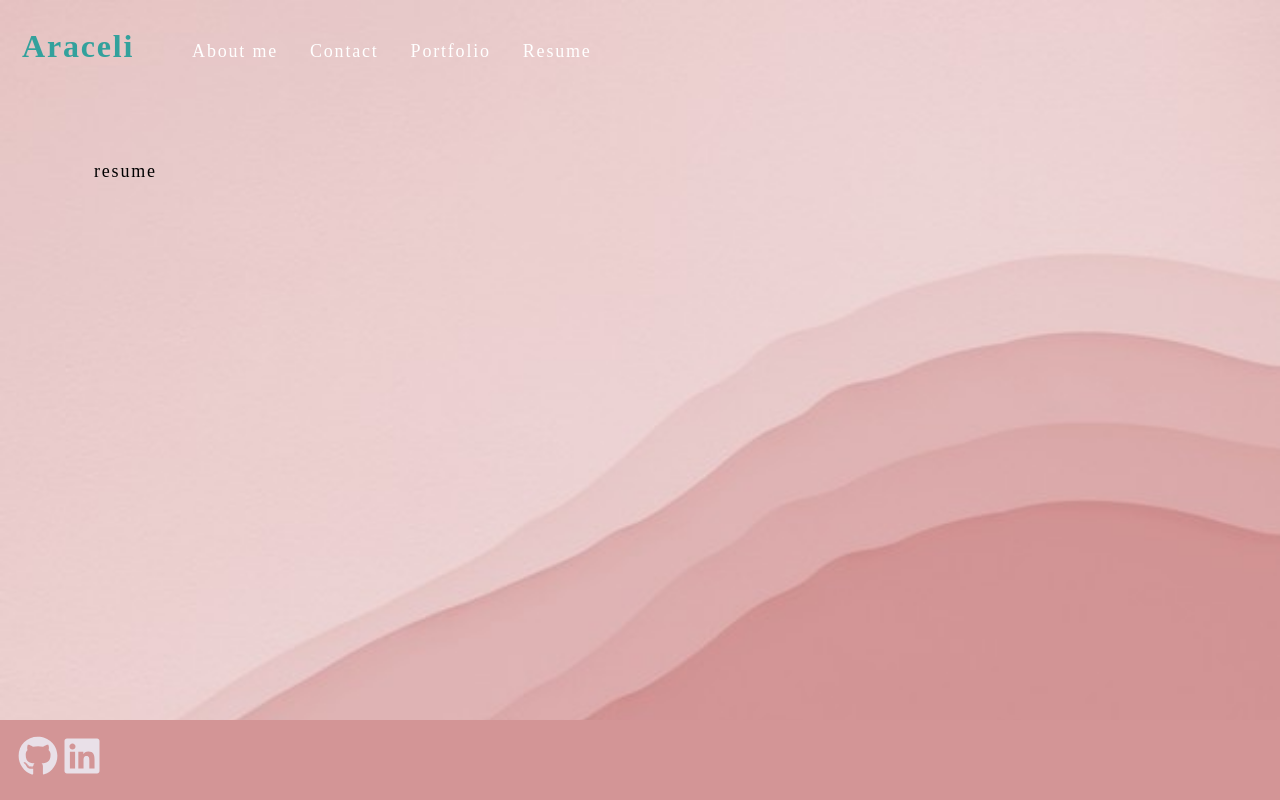
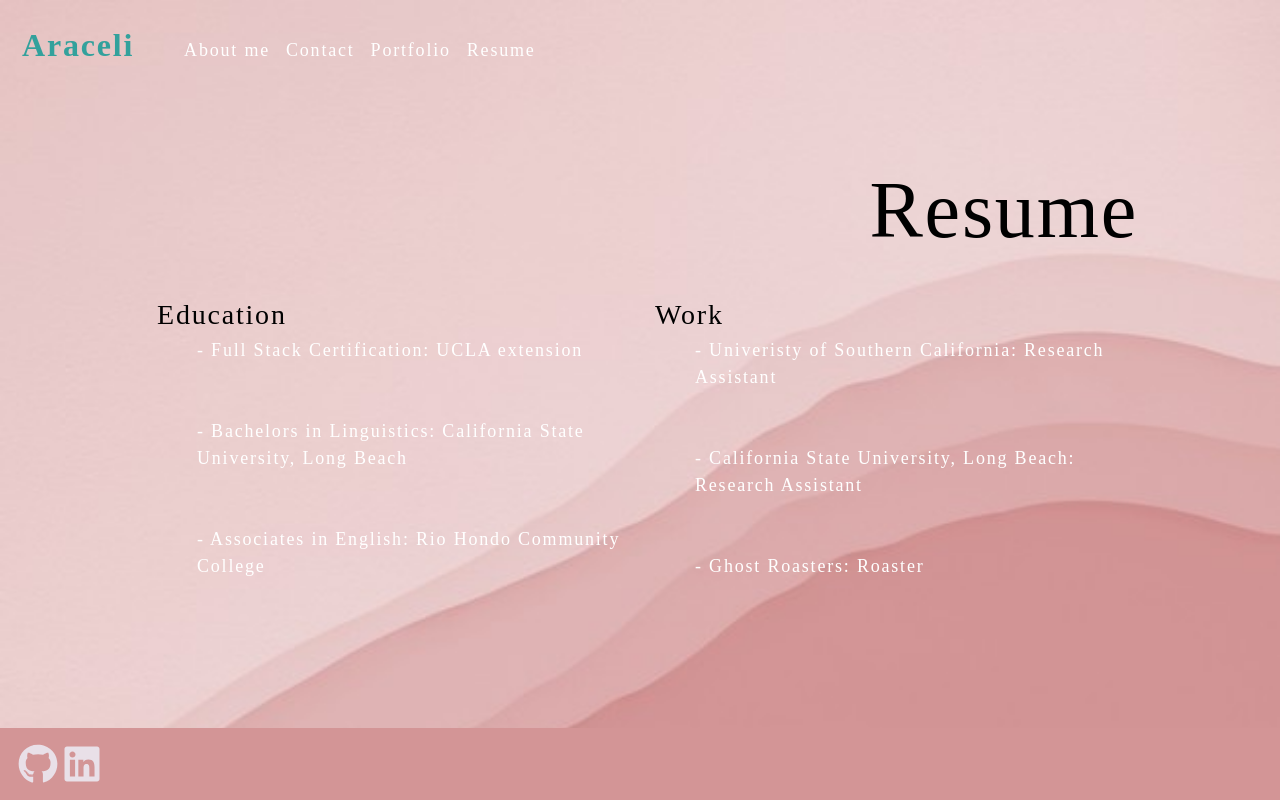
Before and after one commit to Araceli4690/react-portfolio, a React (Create React App) app: page / in a window 1280 px wide. Both pictures are taken after a click on the element "Resume". Built offline with nearby package versions, Linux system fonts and the light colour scheme; a web font is replaced by a local one.

Commit message:
update resume

```diff
--- a/public/index.html
+++ b/public/index.html
@@ -11,6 +11,8 @@
   <link rel="preconnect" href="https://fonts.googleapis.com">
   <link rel="preconnect" href="https://fonts.gstatic.com" crossorigin>
   <link href="https://fonts.googleapis.com/css2?family=Rampart+One&display=swap" rel="stylesheet">
+  <link rel="stylesheet" href="https://stackpath.bootstrapcdn.com/bootstrap/4.3.1/css/bootstrap.min.css"
+    integrity="sha384-ggOyR0iXCbMQv3Xipma34MD+dH/1fQ784/j6cY/iJTQUOhcWr7x9JvoRxT2MZw1T" crossorigin="anonymous">
   <!--
       manifest.json provides metadata used when your web app is installed on a
       user's mobile device or desktop. See https://developers.google.com/web/fundamentals/web-app-manifest/
--- a/src/App.js
+++ b/src/App.js
@@ -5,6 +5,7 @@ import Header from './components/Header';
 import ContactForm from './components/Contact';
 import Portfolio from './components/Portfolio';
 import Footer from './components/Footer';
+import Resume from './components/Resume';
 
 function App() {
   const pages = [
@@ -32,7 +33,7 @@ function App() {
         {currentPage.name === "about" ? <About /> : (
           currentPage.name === "contact" ? <ContactForm /> : (
             currentPage.name === "portfolio" ? <Portfolio /> : (
-              currentPage.name === "resume" ? "resume" : <About />
+              currentPage.name === "resume" ? <Resume /> : <About />
             )
           )
         )}
--- a/src/components/About/index.js
+++ b/src/components/About/index.js
@@ -10,13 +10,7 @@ function About() {
             <div className="mx-2">
                 <br />
                 <p>
-                    Lorem ipsum dolor sit amet, consectetur adipiscing elit. Donec bibendum turpis sed ex
-                    condimentum molestie. Mauris condimentum lectus ut ornare dignissim. Mauris faucibus urna
-                    mi, ac feugiat metus aliquam maximus. Proin aliquam justo nec diam vulputate vestibulum.
-                    Aenean sollicitudin nulla at nisi ornare, nec suscipit massa eleifend. Morbi tristique
-                    justo vel turpis sollicitudin, et tristique velit convallis. In hac habitasse platea
-                    dictumst. Phasellus mattis nunc sed orci consequat laoreet. Praesent id nisl nibh.
-                    Curabitur imperdiet ultricies mollis. In ha
+                    Experienced Research Assistant with a demonstrated history of working in the higher education industry. Skilled in front-end and back-end web development as well as data analysis. Strong research professional with a Bachelor's degree focused in Linguistics from California State University, Long Beach turned full-stack web developer. I am a problem-solver and critical thinker who is always eager to learn new skills and technologies. My experience working in research labs has turned me into an excellent team player and organizer with great communication skills. Did I also mention that I am an expert at googling?
                 </p>
                 <br />
             </div>
--- a/src/components/Portfolio/index.js
+++ b/src/components/Portfolio/index.js
@@ -9,8 +9,9 @@ function Wrapper(props) {
 
 function Portfolio() {
     return (
-        <section>
+        <section className="container">
             <h1>Portfolio</h1>
+            <br />
             <Wrapper >
                 {projects.map((project) => (
                     < ProjectCard key={project.id} image={project.image} name={project.name} github={project.github} deploy={project.deploy} />
--- /dev/null
+++ b/src/components/Resume/index.js
@@ -0,0 +1,41 @@
+import React from 'react';
+
+function Resume() {
+    return (
+        <section className="mx-5">
+            <h1 style={{ textAlign: "end" }}>Resume</h1>
+            <br />
+            <div className="flex-row">
+                <div className="col">
+                    <h3>Education</h3>
+                    <ul>
+                        <li>- Full Stack Certification:
+                            UCLA extension
+                        </li>
+                        <br />
+                        <br />
+                        <li>- Bachelors in Linguistics: California State University, Long Beach</li>
+                        <br />
+                        <br />
+                        <li>- Associates in English: Rio Hondo Community College</li>
+                        <br />
+                    </ul>
+                </div>
+                <div className="col">
+                    <h3>Work</h3>
+                    <ul>
+                        <li>- Univeristy of Southern California: Research Assistant</li>
+                        <br />
+                        <br />
+                        <li>- California State University, Long Beach: Research Assistant</li>
+                        <br />
+                        <br />
+                        <li>- Ghost Roasters: Roaster</li>
+                    </ul>
+                </div>
+            </div>
+        </section>
+    )
+}
+
+export default Resume;
--- a/src/projects.json
+++ b/src/projects.json
@@ -1,10 +1,10 @@
 [
     {
         "id": 1,
-        "name": "test1",
-        "image": "dogo-2.jpeg",
-        "github": "https://github.com/Araceli4690/Budget-tracker-app.git",
-        "deploy": "https://github.com/Araceli4690"
+        "name": "myHealth",
+        "image": "myHealth.png",
+        "github": "https://github.com/inara-nyingifa/MyHealth.git",
+        "deploy": "https://my-health-application.herokuapp.com/"
     },
     {
         "id": 2,
@@ -22,9 +22,16 @@
     },
     {
         "id": 4,
-        "name": "myHealth",
-        "image": "myHealth.png",
-        "github": "https://github.com/inara-nyingifa/MyHealth.git",
-        "deploy": "https://my-health-application.herokuapp.com/"
+        "name": "Note Taker",
+        "image": "note-taker.png",
+        "github": "https://github.com/Araceli4690/note-taker.git",
+        "deploy": "https://note-taker-l.herokuapp.com/notes"
+    },
+    {
+        "id": 5,
+        "name": "Work Day Scheduler",
+        "image": "work-day.png",
+        "github": "https://github.com/Araceli4690/work-day-scheduler.git",
+        "deploy": "https://araceli4690.github.io/work-day-scheduler/"
     }
 ]
```
Also changed, not shown: src/assets/cover/note-taker.png (added), src/assets/cover/work-day.png (added).
